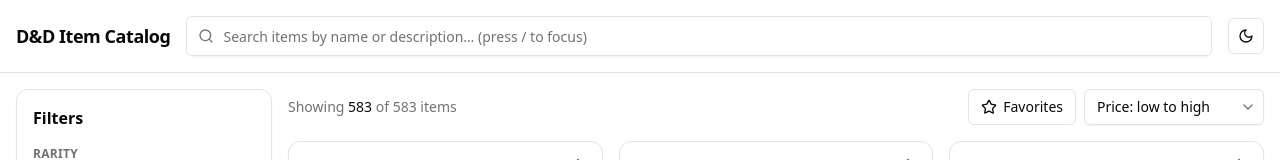
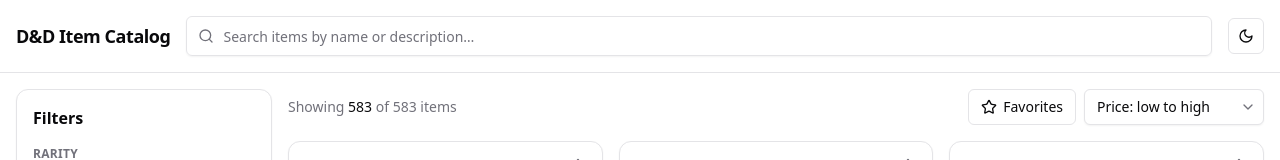
Before and after one commit to samuelmevik/DnD-items, a React (Vite) app: page / in a window 1280 px wide. Shown: the top 160 px of the page. Built offline with nearby package versions, Linux system fonts and the light colour scheme.

Commit message:
removed unessary

```diff
--- a/src/components/SearchBar.tsx
+++ b/src/components/SearchBar.tsx
@@ -24,7 +24,7 @@
       <Input
         ref={inputRef}
         type="text"
-        placeholder="Search items by name or description… (press / to focus)"
+        placeholder="Search items by name or description…"
         value={searchTerm}
         onChange={(e) => onSearchChange(e.target.value)}
         onKeyDown={(e) => {
```
